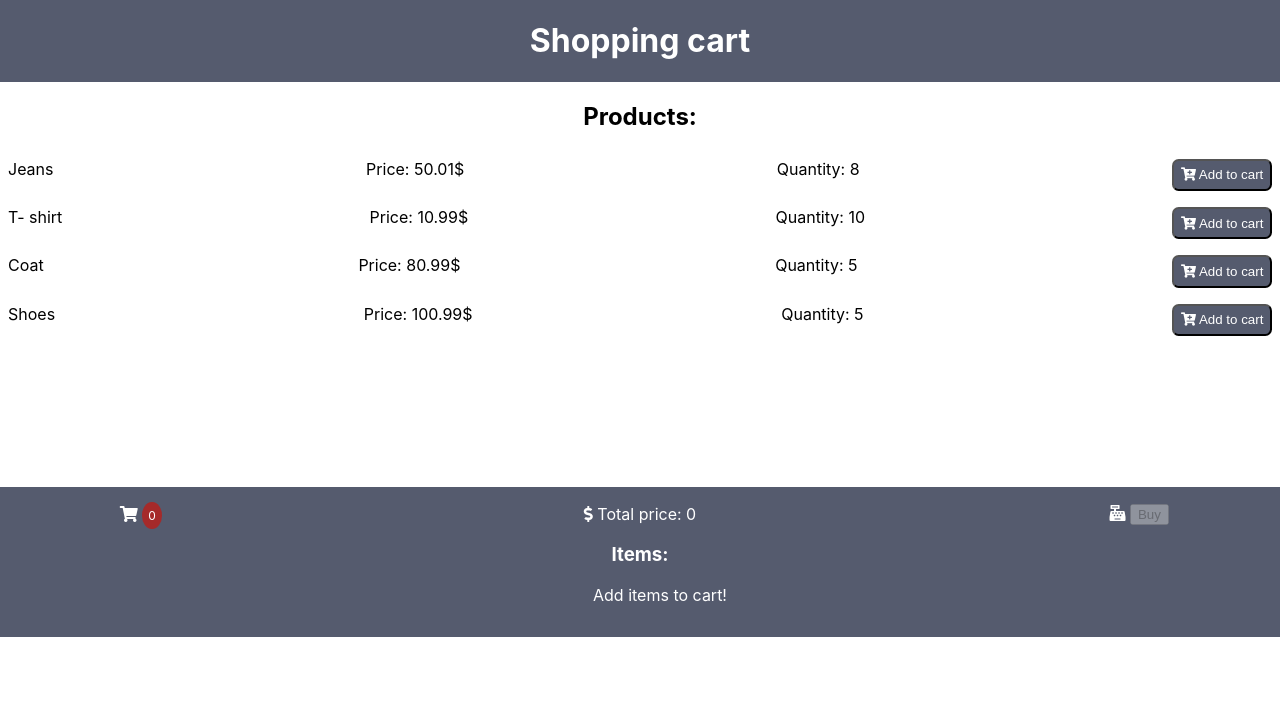
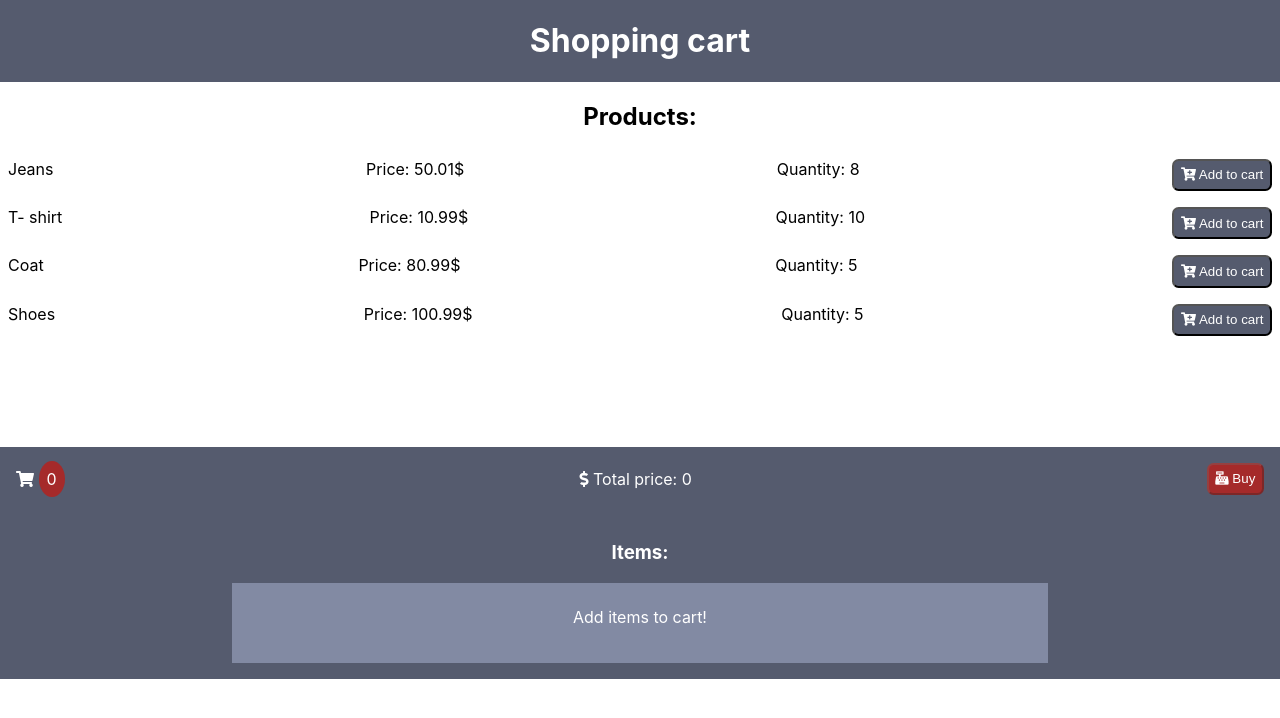
Before and after one commit to ramabadash/shopping-cart-react-redux, a React (Create React App) app in the folder shopping-cart/: page / in a window 1280 px wide. Shown: the top 718 px of the page. Built offline with nearby package versions, Linux system fonts and the light colour scheme.

Commit message:
# Fix style

```diff
--- a/shopping-cart/src/components/Cart.jsx
+++ b/shopping-cart/src/components/Cart.jsx
@@ -29,9 +29,8 @@ function Cart({ totalPrice, shoppingCart, buy }) {
           <span className='total-price'>Total price: {totalPrice}</span>{' '}
         </div>
         <div className='cart-subj'>
-          <i className='fas fa-cash-register'></i>{' '}
-          <button onClick={buy} disabled={totalPrice === 0}>
-            Buy
+          <button className='buy-btn' onClick={buy} disabled={totalPrice === 0}>
+            <i className='fas fa-cash-register'></i> Buy
           </button>{' '}
         </div>
       </div>
@@ -41,7 +40,7 @@ function Cart({ totalPrice, shoppingCart, buy }) {
           {shoppingCart.length > 0 ? (
             shoppingCart.map(product => (
               <li key={product.id}>
-                {product.name} | {product.quantity}
+                <span>{product.name}</span> <span>{product.quantity}</span>
               </li>
             ))
           ) : (
--- a/shopping-cart/src/reducers/mainReducer.jsx
+++ b/shopping-cart/src/reducers/mainReducer.jsx
@@ -13,7 +13,6 @@ const mainReducer = (state = primaryState, { type, id }) => {
   switch (type) {
     case 'ADD_TO_CART':
       const chosenProduct = state.products.find(product => product.id === id);
-      console.log('chosenProduct:', chosenProduct);
       if (chosenProduct && chosenProduct.quantity > 0) {
         const updatedPrice = state.totalPrice + chosenProduct.price; // Raising the total amount
         chosenProduct.quantity -= 1; // Reducing the quantity of the product
--- a/shopping-cart/src/styles/Cart.css
+++ b/shopping-cart/src/styles/Cart.css
@@ -8,7 +8,9 @@
   background-color: #555b6e;
   color: white;
   padding: 1em;
+  height: 25vh;
 }
+
 .cart-details {
   display: flex;
   flex-direction: row;
@@ -16,13 +18,40 @@
   justify-content: space-between;
   width: 100%;
 }
-.cart-subj {
+/* .cart-subj {
   width: 20%;
-}
+} */
 
 .amount {
   background-color: brown;
   border-radius: 50%;
   padding: 0.5em;
-  font-size: 0.75em;
+  font-size: 1em;
 }
+
+.buy-btn {
+  background-color: brown;
+  color: white;
+  padding: 0.5em;
+  border-radius: 0.5em;
+  cursor: pointer;
+}
+
+.cart-items {
+  list-style: none;
+  display: block;
+  margin: auto;
+  width: 100vh;
+  overflow-y: auto;
+  height: 8vh;
+  background-color: #828aa3;
+  padding: 0.5em;
+}
+
+.cart-items > li {
+  display: block;
+  display: flex;
+  align-items: center;
+  justify-content: space-between;
+  margin-bottom: 0.5em;
+}
--- a/shopping-cart/src/styles/Products.css
+++ b/shopping-cart/src/styles/Products.css
@@ -3,7 +3,7 @@ h2 {
 }
 .products-container {
   overflow-y: auto;
-  height: 40vh;
+  height: 35vh;
   text-align: center;
   margin-bottom: 1em;
 }
```
